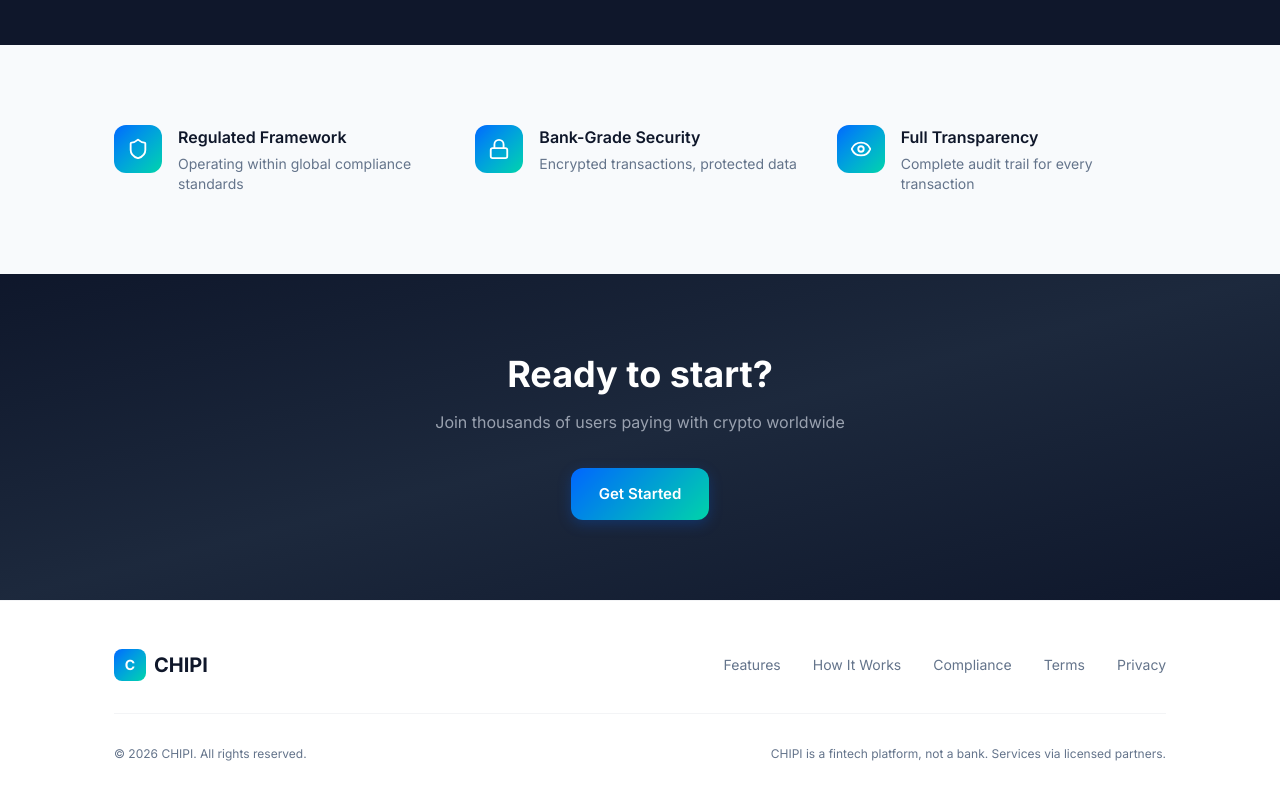
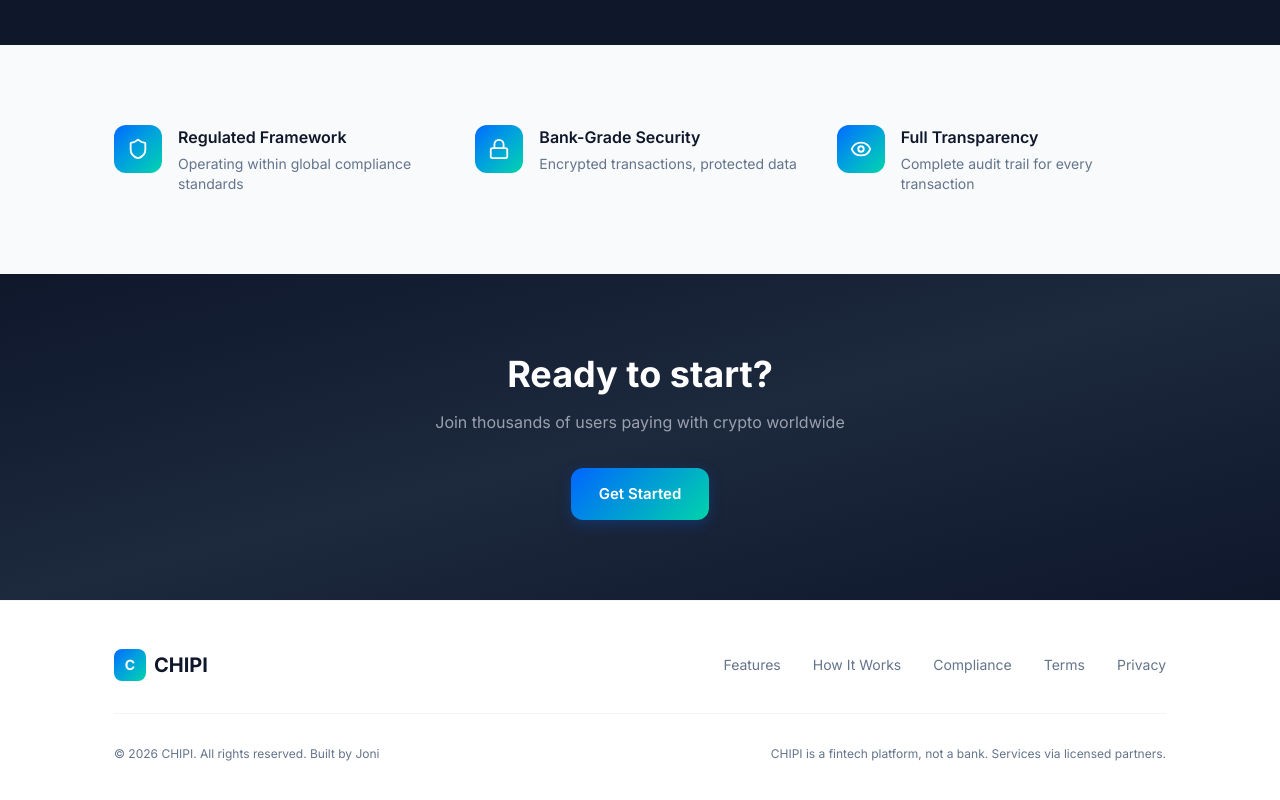
Before and after one commit to pubgking0906-collab/chipi-payment-solution, a Next.js app: page / in a window 1280 px wide. Shown: the part 2633-3433 px from the top of the page. Built offline with nearby package versions, Linux system fonts and the light colour scheme.

Commit message:
Add Built by Joni to footer

```diff
--- a/src/components/Footer.tsx
+++ b/src/components/Footer.tsx
@@ -69,7 +69,7 @@ export default function Footer() {
 
           {/* Bottom */}
           <div className="mt-8 pt-8 border-t border-gray-100 flex flex-col md:flex-row justify-between items-center gap-4 text-xs text-[var(--muted)]">
-            <span>© {new Date().getFullYear()} CHIPI. All rights reserved.</span>
+            <span>© {new Date().getFullYear()} CHIPI. All rights reserved. Built by Joni</span>
             <span>CHIPI is a fintech platform, not a bank. Services via licensed partners.</span>
           </div>
         </div>
```
